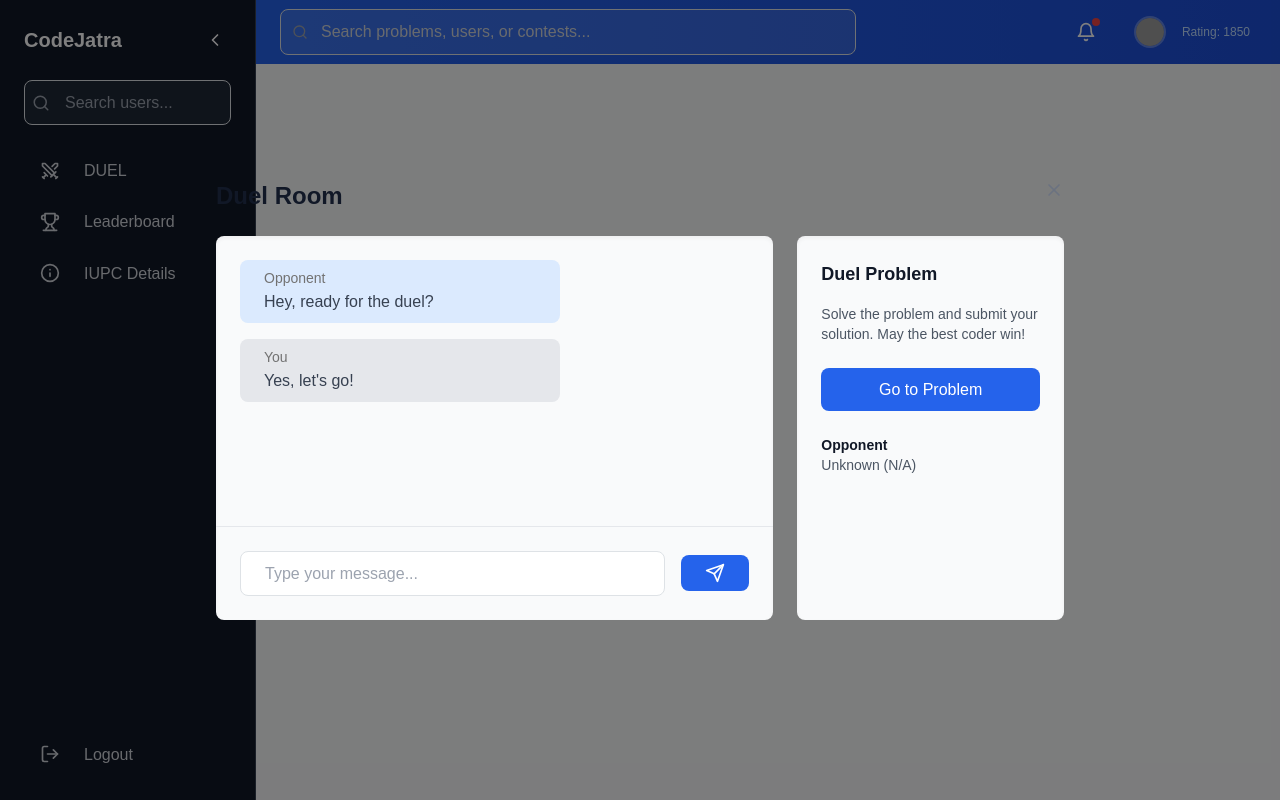
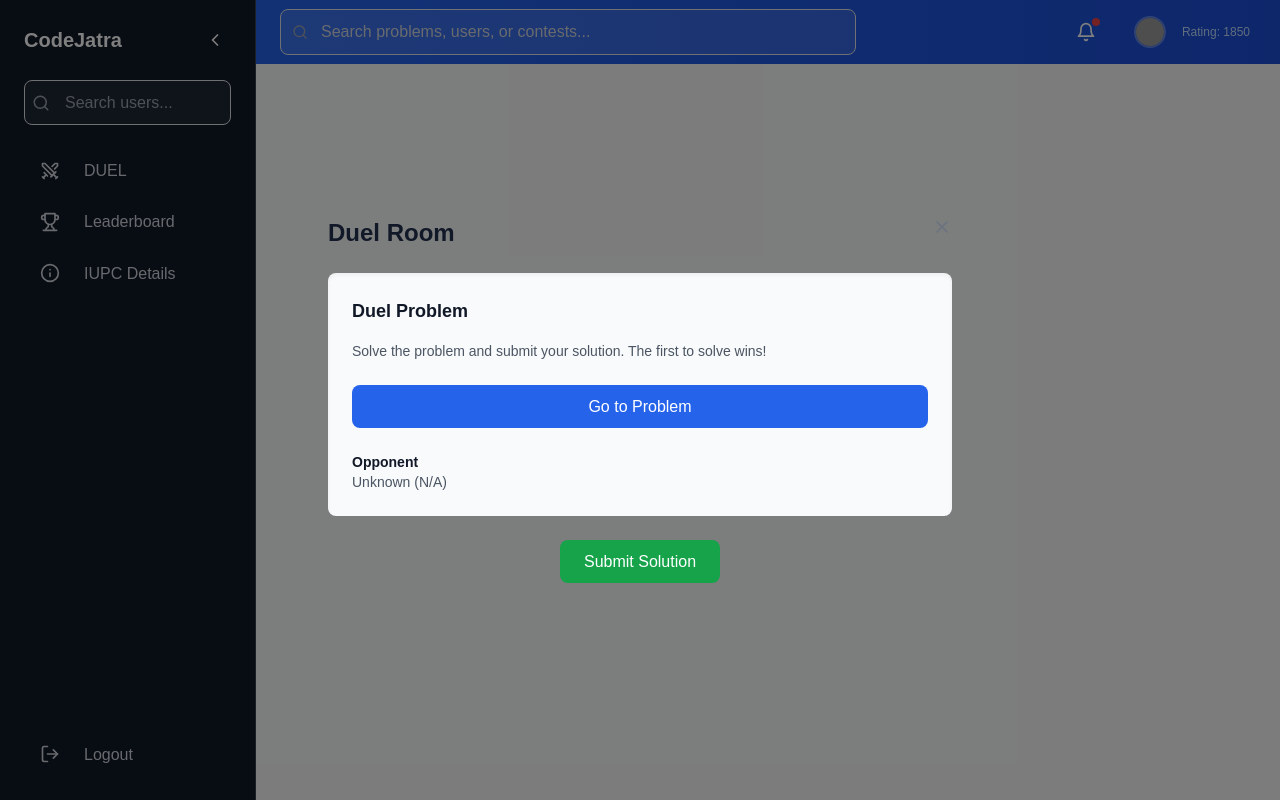
Before and after one commit to nahian00777/CodeJatra-A-Competitive-Programming-WebApp, a React (Vite) app in the folder frontend/: page /user/duel-room in a window 1280 px wide. Built offline with nearby package versions, Linux system fonts and the light colour scheme; grey boxes are pictures that could not be loaded.

Commit message:
duel room and ongoing challenge

```diff
--- a/frontend/src/pages/user/DuelRoom.jsx
+++ b/frontend/src/pages/user/DuelRoom.jsx
@@ -1,34 +1,45 @@
 import React, { useState } from "react";
-import { X, Send } from "lucide-react";
+import { X } from "lucide-react";
 import { useNavigate } from "react-router-dom";
 
 const DuelRoom = ({ onClose, problemUrl, opponent }) => {
   const navigate = useNavigate();
+  const [isSubmitting, setIsSubmitting] = useState(false);
+  const [message, setMessage] = useState("");
 
-  // Handle the close button functionality
+  // Handle closing the duel room
   const handleCloseAndNavigate = () => {
-    if (onClose) {
-      onClose(); // Call the onClose function passed as a prop
-    }
-    navigate("/user/duel", { replace: true }); // Navigate to the Duel page
+    if (onClose) onClose();
+    navigate("/user/duel", { replace: true });
   };
 
-  const [messages, setMessages] = useState([
-    { sender: "opponent", text: "Hey, ready for the duel?" },
-    { sender: "you", text: "Yes, let's go!" },
-  ]);
-  const [newMessage, setNewMessage] = useState("");
+  // Handle solution submission
+  const handleSubmitSolution = async () => {
+    setIsSubmitting(true);
+    setMessage("");
 
-  const handleSendMessage = () => {
-    if (newMessage.trim()) {
-      setMessages([...messages, { sender: "you", text: newMessage }]);
-      setNewMessage("");
+    try {
+      const response = await fetch("/check-winner", {
+        method: "POST",
+        headers: { "Content-Type": "application/json" },
+        body: JSON.stringify({
+          playerHandle: "your_handle",
+          problemId: "1234A",
+        }),
+      });
+
+      const data = await response.json();
+      setMessage(data.message);
+    } catch (error) {
+      setMessage("Error submitting solution. Please try again.");
+    } finally {
+      setIsSubmitting(false);
     }
   };
 
   return (
     <div className="fixed inset-0 bg-black/50 flex items-center justify-center z-50">
-      <div className="dark:bg-gray-800 rounded-xl p-6 max-w-4xl w-full mx-4 relative">
+      <div className="dark:bg-gray-800 rounded-xl p-6 max-w-2xl w-full mx-4 relative">
         {/* Close Button */}
         <button
           onClick={handleCloseAndNavigate}
@@ -42,67 +53,24 @@ const DuelRoom = ({ onClose, problemUrl, opponent }) => {
           Duel Room
         </h2>
 
-        <div className="grid grid-cols-1 md:grid-cols-3 gap-6">
-          {/* Chat Section */}
-          <div className="col-span-1 md:col-span-2 flex flex-col h-96 bg-gray-50 dark:bg-gray-700 rounded-lg shadow-inner">
-            <div className="flex-1 overflow-y-auto p-4 space-y-4">
-              {messages.map((message, index) => (
-                <div
-                  key={index}
-                  className={`${
-                    message.sender === "you"
-                      ? "self-end bg-gray-200 dark:bg-gray-600"
-                      : "self-start bg-blue-100 dark:bg-blue-800"
-                  } px-4 py-2 rounded-lg max-w-xs`}
-                >
-                  <p className="text-sm font-medium">
-                    {message.sender === "you" ? "You" : "Opponent"}
-                  </p>
-                  <p className="text-gray-700 dark:text-gray-200">
-                    {message.text}
-                  </p>
-                </div>
-              ))}
-            </div>
-
-            {/* Chat Input */}
-            <div className="p-4 flex items-center gap-3 border-t dark:border-gray-600">
-              <input
-                type="text"
-                placeholder="Type your message..."
-                value={newMessage}
-                onChange={(e) => setNewMessage(e.target.value)}
-                onKeyDown={(e) => e.key === "Enter" && handleSendMessage()}
-                className="flex-1 px-4 py-2 rounded-lg border dark:border-gray-600 dark:bg-gray-800 dark:text-white"
-              />
-              <button
-                onClick={handleSendMessage}
-                className="px-4 py-2 bg-blue-600 text-white rounded-lg hover:bg-blue-700"
-              >
-                <Send className="w-5 h-5" />
-              </button>
-            </div>
-          </div>
-
         {/* Problem Section */}
-          <div className="flex flex-col bg-gray-50 dark:bg-gray-700 rounded-lg shadow-inner p-4">
+        <div className="bg-gray-50 dark:bg-gray-700 rounded-lg shadow-inner p-4">
           <h3 className="text-lg font-semibold text-gray-900 dark:text-white mb-3">
             Duel Problem
           </h3>
           <p className="text-sm text-gray-600 dark:text-gray-400 mb-6">
-              Solve the problem and submit your solution. May the best coder
-              win!
+            Solve the problem and submit your solution. The first to solve wins!
           </p>
+
           <a
             href={problemUrl || "#"}
             target="_blank"
             rel="noopener noreferrer"
-              className="px-4 py-2 bg-blue-600 text-white rounded-lg text-center hover:bg-blue-700"
+            className="block px-4 py-2 bg-blue-600 text-white rounded-lg text-center hover:bg-blue-700 mb-4"
           >
             Go to Problem
           </a>
 
-            <div className="mt-4">
           <h4 className="text-sm font-semibold text-gray-900 dark:text-white">
             Opponent
           </h4>
@@ -110,7 +78,19 @@ const DuelRoom = ({ onClose, problemUrl, opponent }) => {
             {opponent?.name || "Unknown"} ({opponent?.rating || "N/A"})
           </p>
         </div>
-          </div>
+
+        {/* Submit Solution Button */}
+        <div className="mt-6 text-center">
+          <button
+            onClick={handleSubmitSolution}
+            className="px-6 py-2 bg-green-600 text-white rounded-lg text-center hover:bg-green-700 disabled:bg-gray-500"
+            disabled={isSubmitting}
+          >
+            {isSubmitting ? "Submitting..." : "Submit Solution"}
+          </button>
+
+          {/* Submission Status */}
+          {message && <p className="mt-4 text-sm text-gray-200">{message}</p>}
         </div>
       </div>
     </div>
--- a/frontend/src/pages/user/OngoingChallenge.jsx
+++ b/frontend/src/pages/user/OngoingChallenge.jsx
@@ -1,12 +1,14 @@
 import React, { useState, useEffect } from "react";
-import { X, Clock } from "lucide-react";
+import { X, Clock, Send } from "lucide-react";
 import { useNavigate } from "react-router-dom";
 
-const OngoingChallenge = ({ onClose, challengeDetails }) => {
+const OngoingChallenge = ({ onClose, challengeDetails, onSubmit }) => {
   const navigate = useNavigate();
   const [timeRemaining, setTimeRemaining] = useState(
     challengeDetails?.timeRemaining || 3600
   ); // Default 1 hour in seconds
+  const [messages, setMessages] = useState([]);
+  const [newMessage, setNewMessage] = useState("");
 
   useEffect(() => {
     const timer = setInterval(() => {
@@ -23,14 +25,20 @@ const OngoingChallenge = ({ onClose, challengeDetails }) => {
   };
 
   const handleCloseAndNavigate = () => {
-    onClose && onClose(); // Call onClose if provided
-    navigate("/user/duel", { replace: true }); // Navigate back to Duel page
+    onClose && onClose();
+    navigate("/user/duel", { replace: true });
+  };
+
+  const handleSendMessage = () => {
+    if (newMessage.trim()) {
+      setMessages([...messages, { sender: "you", text: newMessage }]);
+      setNewMessage("");
+    }
   };
 
   return (
     <div className="fixed inset-0 bg-black/50 flex items-center justify-center z-50">
       <div className="dark:bg-gray-800 rounded-xl p-6 max-w-4xl w-full mx-4 relative">
-        {/* Close Button */}
         <button
           onClick={handleCloseAndNavigate}
           aria-label="Close"
@@ -44,8 +52,8 @@ const OngoingChallenge = ({ onClose, challengeDetails }) => {
         </h2>
 
         <div className="grid grid-cols-1 md:grid-cols-3 gap-6">
-          {/* Challenge Details Section */}
-          <div className="col-span-1 md:col-span-2 flex flex-col bg-gray-50 dark:bg-gray-700 rounded-lg shadow-inner p-4">
+          {/* Problem Section */}
+          <div className="col-span-2 flex flex-col bg-gray-50 dark:bg-gray-700 rounded-lg shadow-inner p-4">
             <h3 className="text-lg font-semibold text-gray-900 dark:text-white mb-3">
               Problem Details
             </h3>
@@ -60,10 +68,16 @@ const OngoingChallenge = ({ onClose, challengeDetails }) => {
             >
               View Problem
             </a>
+            <button
+              onClick={onSubmit}
+              className="px-4 py-2 bg-green-600 text-white rounded-lg hover:bg-green-700 mb-4"
+            >
+              Submit Solution
+            </button>
 
             <div className="flex items-center gap-2 text-sm text-gray-700 dark:text-gray-400">
               <Clock className="w-5 h-5 text-gray-500 dark:text-gray-400" />
-              Time Remaining:{" "}
+              Time Remaining:
               <span className="font-medium text-gray-900 dark:text-white">
                 {formatTime(timeRemaining)}
               </span>
@@ -82,10 +96,8 @@ const OngoingChallenge = ({ onClose, challengeDetails }) => {
                   className="flex items-center justify-between p-3 rounded-lg bg-gray-100 dark:bg-gray-800"
                 >
                   <div className="flex items-center gap-3">
-                    <div className="relative">
-                      <div className="w-8 h-8 bg-gray-300 dark:bg-gray-600 rounded-full flex items-center justify-center text-sm font-medium text-gray-900 dark:text-white">
-                        {participant.name.charAt(0)}
-                      </div>
+                    <div className="w-8 h-8 bg-gray-300 dark:bg-gray-600 rounded-full flex items-center justify-center text-sm font-medium text-gray-900 dark:text-white">
+                      {participant.name.charAt(0)}
                     </div>
                     <div>
                       <p className="font-medium text-gray-900 dark:text-white">
@@ -104,6 +116,48 @@ const OngoingChallenge = ({ onClose, challengeDetails }) => {
             </div>
           </div>
         </div>
+
+        {/* Chat Section */}
+        <div className="mt-6 bg-gray-50 dark:bg-gray-700 rounded-lg shadow-inner p-4">
+          <h3 className="text-lg font-semibold text-gray-900 dark:text-white mb-3">
+            Chat
+          </h3>
+          <div className="h-48 overflow-y-auto p-2 space-y-2 border dark:border-gray-600 rounded-lg">
+            {messages.map((message, index) => (
+              <div
+                key={index}
+                className={`p-2 rounded-lg max-w-xs ${
+                  message.sender === "you"
+                    ? "bg-gray-200 dark:bg-gray-600 self-end"
+                    : "bg-blue-100 dark:bg-blue-800 self-start"
+                }`}
+              >
+                <p className="text-sm font-medium">
+                  {message.sender === "you" ? "You" : "Opponent"}
+                </p>
+                <p className="text-gray-700 dark:text-gray-200">
+                  {message.text}
+                </p>
+              </div>
+            ))}
+          </div>
+          <div className="mt-2 flex gap-3">
+            <input
+              type="text"
+              placeholder="Type a message..."
+              value={newMessage}
+              onChange={(e) => setNewMessage(e.target.value)}
+              onKeyDown={(e) => e.key === "Enter" && handleSendMessage()}
+              className="flex-1 px-4 py-2 rounded-lg border dark:border-gray-600 dark:bg-gray-800 dark:text-white"
+            />
+            <button
+              onClick={handleSendMessage}
+              className="px-4 py-2 bg-blue-600 text-white rounded-lg hover:bg-blue-700"
+            >
+              <Send className="w-5 h-5" />
+            </button>
+          </div>
+        </div>
       </div>
     </div>
   );
```
Lines whose indentation alone changed are shown as unchanged.
